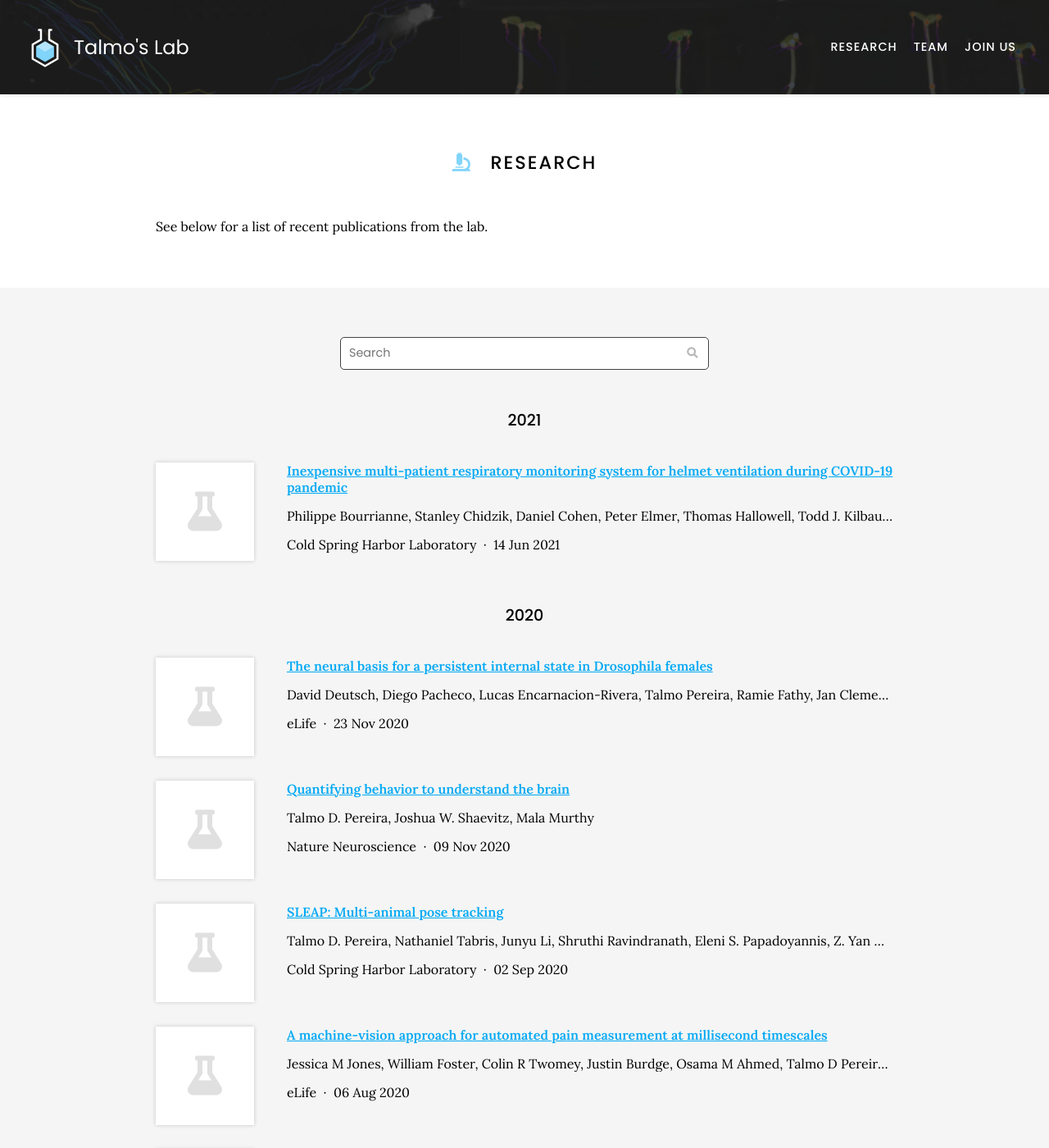
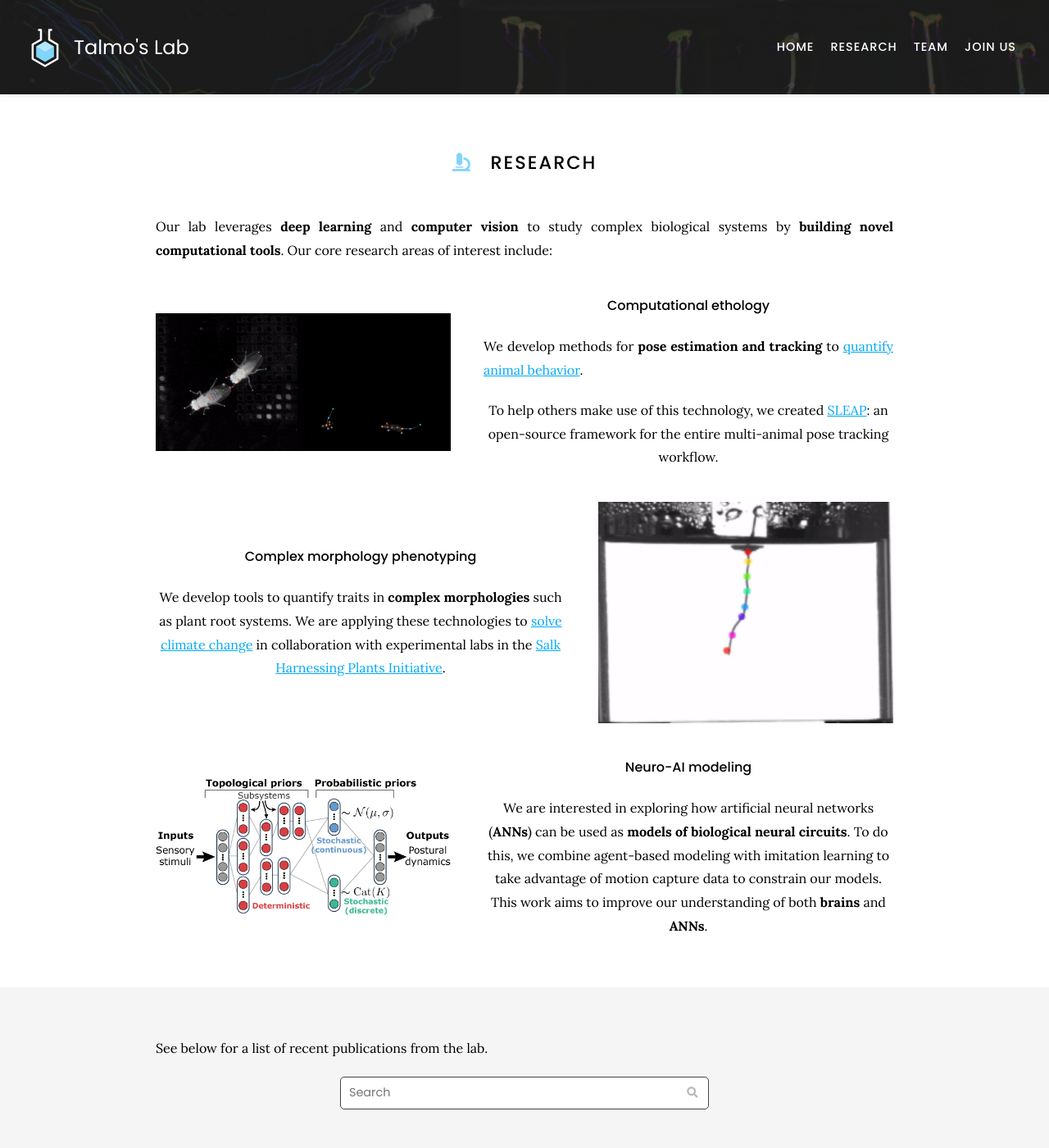
Before and after one commit to talmolab/lab-website, a Jekyll site: the page built from research/index.md, in a window 1280 px wide and 1400 px high. Shown: the whole window at 82% size. Built offline with Jekyll 4.4.1, drawn with Linux system fonts in a browser that asks for light colours; nearby versions of some CDN libraries.

Commit message:
Expand research description

```diff
--- a/research/index.md
+++ b/research/index.md
@@ -7,9 +7,50 @@
 
 # <i class="fas fa-microscope"></i>Research
 
-See below for a list of recent publications from the lab.
+Our lab leverages **deep learning** and **computer vision** to study complex biological systems by **building novel computational tools**. Our core research areas of interest include:
+
+
+{% capture text %}
+We develop methods for **pose estimation and tracking** to [quantify animal behavior](https://talmopereira.com/publication/pereira-2020-review/pereira-2020-review.pdf).
+
+To help others make use of this technology, we created [SLEAP](https://sleap.ai): an open-source framework for the entire multi-animal pose tracking workflow.
+{:.center}
+{% endcapture %}
+{%
+  include feature.html
+  image="images/sleap_movie.gif"
+  headline="Computational ethology"
+  text=text
+%}
+
+
+{% capture text %}
+We develop tools to quantify traits in **complex morphologies** such as plant root systems. We are applying these technologies to [solve climate change](https://www.salk.edu/science/power-of-plants/) in collaboration with experimental labs in the [Salk Harnessing Plants Initiative](https://www.salk.edu/harnessing-plants-initiative/).
+{:.center}
+{% endcapture %}
+{%
+  include feature.html
+  image="images/root_sleap.gif"
+  headline="Complex morphology phenotyping"
+  text=text
+%}
+
+
+{% capture text %}
+We are interested in exploring how artificial neural networks (**ANNs**) can be used as **models of biological neural circuits**. To do this, we combine agent-based modeling with imitation learning to take advantage of motion capture data to constrain our models. This work aims to improve our understanding of both **brains** and **ANNs**.
+{:.center}
+{% endcapture %}
+{%
+  include feature.html
+  image="images/nn_systems.png"
+  headline="Neuro-AI modeling"
+  text=text
+%}
+
 
 {% include section.html %}
+
+See below for a list of recent publications from the lab.
 
 {% include search-box.html %}
 
```
Also changed, not shown: index.md (+5 -3 lines), join/index.md (+1 -1 lines), images/nn_systems.png (added), images/root_sleap.gif (added), images/sleap_movie.gif (added).
